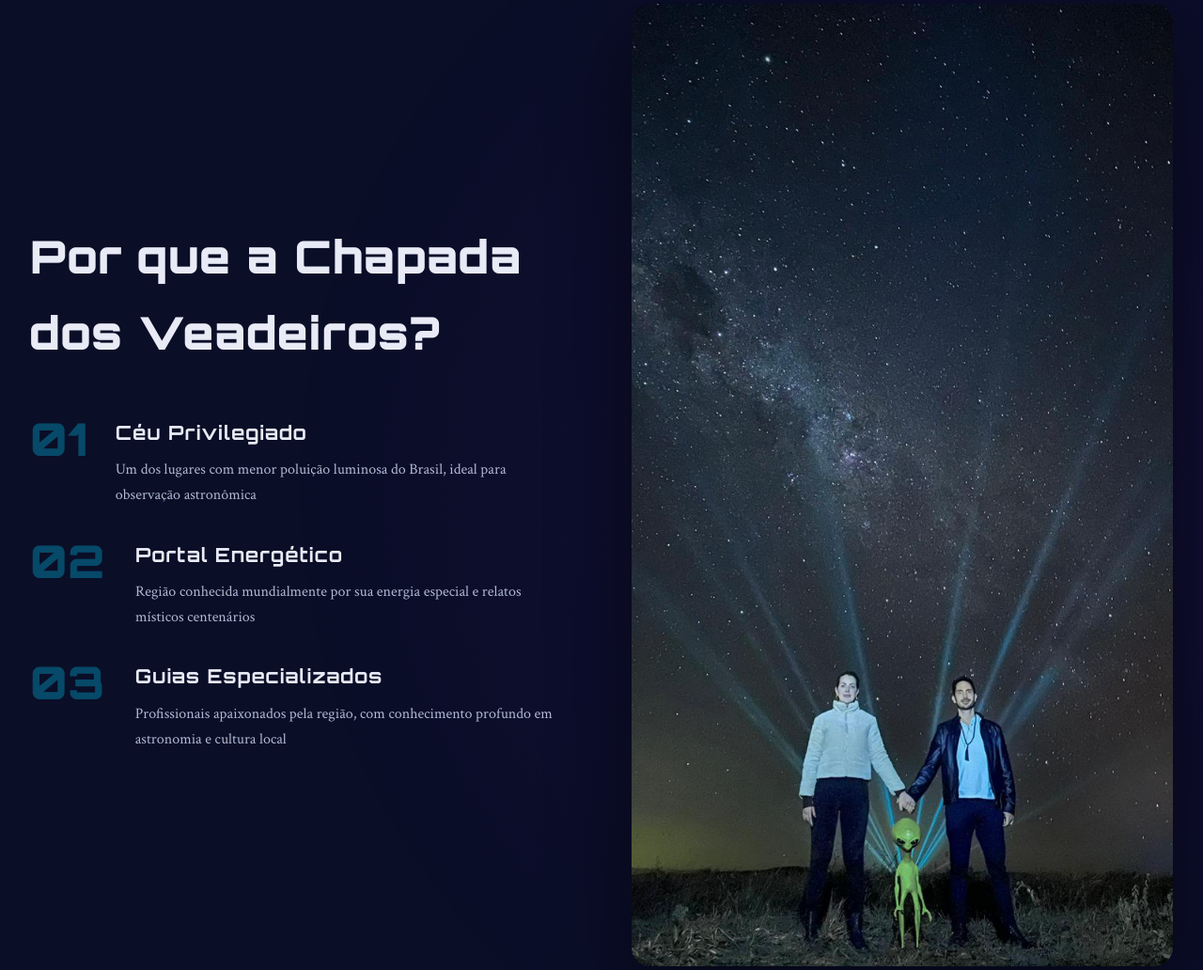
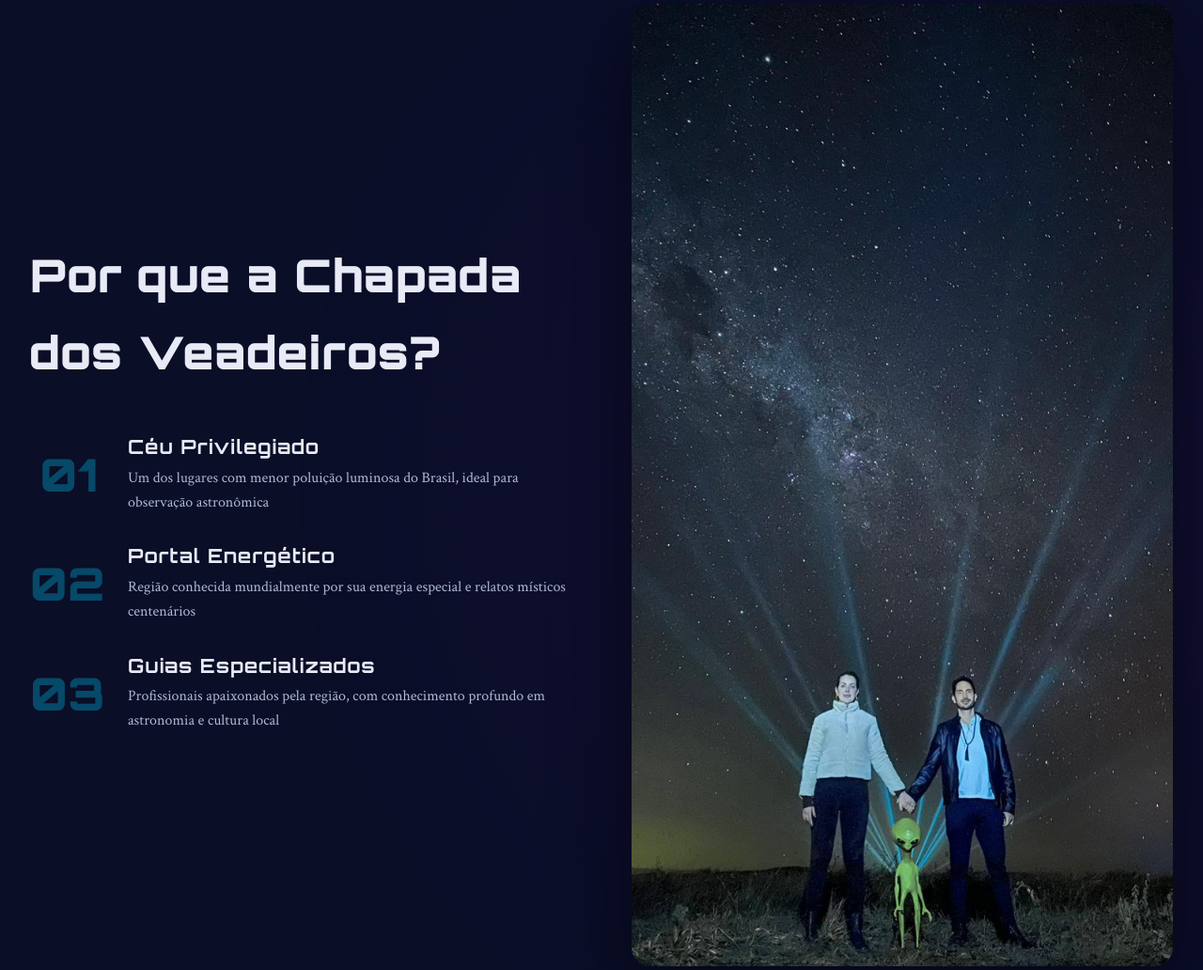
Before and after one commit to passeioestelar-lang/passeioestelar, a Flask app: page / in a window 1280 px wide. Shown: the part 1821-2853 px from the top of the page at 94% size. Run offline with Flask 3, Linux system fonts and the light colour scheme.

Commit message:
style.css

```diff
--- a/static/css/style.css
+++ b/static/css/style.css
@@ -619,9 +619,10 @@ section {
 }
 
 .highlight-item {
-    display: flex;
-    gap: 2rem;
-    align-items: flex-start;
+    display: grid;
+    grid-template-columns: 80px 1fr;
+    gap: 1.5rem;
+    align-items: center;
 }
 
 .highlight-number {
@@ -631,18 +632,33 @@ section {
     color: var(--color-accent);
     opacity: 0.3;
     line-height: 1;
+    flex-shrink: 0;
+    margin: 0;
+    padding: 0;
+    display: flex;
+    align-items: center;
+    justify-content: center;
+}
+
+.highlight-content {
+    margin: 0;
+    padding: 0;
 }
 
 .highlight-content h3 {
     font-family: var(--font-display);
     font-size: 1.3rem;
-    margin-bottom: 0.5rem;
+    margin: 0 0 0.5rem 0;
+    padding: 0;
     letter-spacing: 1px;
+    line-height: 1.2;
 }
 
 .highlight-content p {
     color: var(--color-text-dim);
-    line-height: 1.7;
+    line-height: 1.6;
+    margin: 0;
+    padding: 0;
 }
 
 .highlights-image {
```
